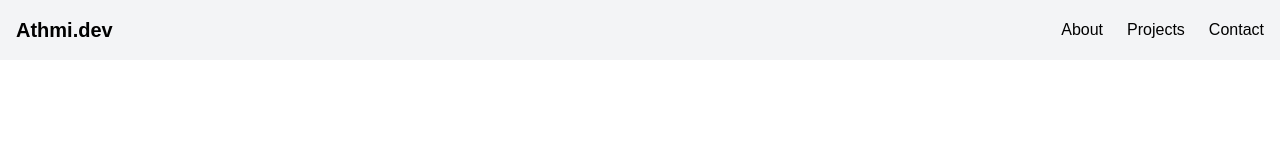
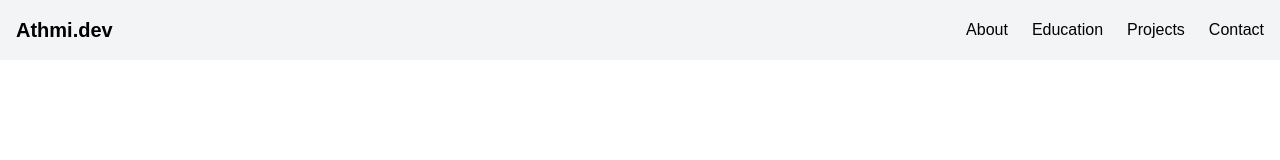
Before and after one commit to sayneeRavi/my-portfolio, a Next.js app: page / in a window 1280 px wide. Shown: the top 160 px of the page. Built offline with nearby package versions, Linux system fonts and the light colour scheme.

Commit message:
add Eduction to navbar

```diff
--- a/src/components/Navbar.tsx
+++ b/src/components/Navbar.tsx
@@ -3,10 +3,10 @@ const Navbar = () => {
     <nav className="w-full flex justify-between items-center p-4 bg-gray-100">
       <h1 className="text-xl font-bold">Athmi.dev</h1>
       <ul className="flex gap-6">
-    <a href="#about" className="cursor-pointer">About</a>
-
-        <li><a href="#projects" className="hover:underline">Projects</a></li>
-        <li><a href="#contact" className="hover:underline">Contact</a></li>
+        <li><a href="#about" className="hover:underline cursor-pointer">About</a></li>
+        <li><a href="#education" className="hover:underline cursor-pointer">Education</a></li>
+        <li><a href="#projects" className="hover:underline cursor-pointer">Projects</a></li>
+        <li><a href="#contact" className="hover:underline cursor-pointer">Contact</a></li>
       </ul>
     </nav>
   );
```
